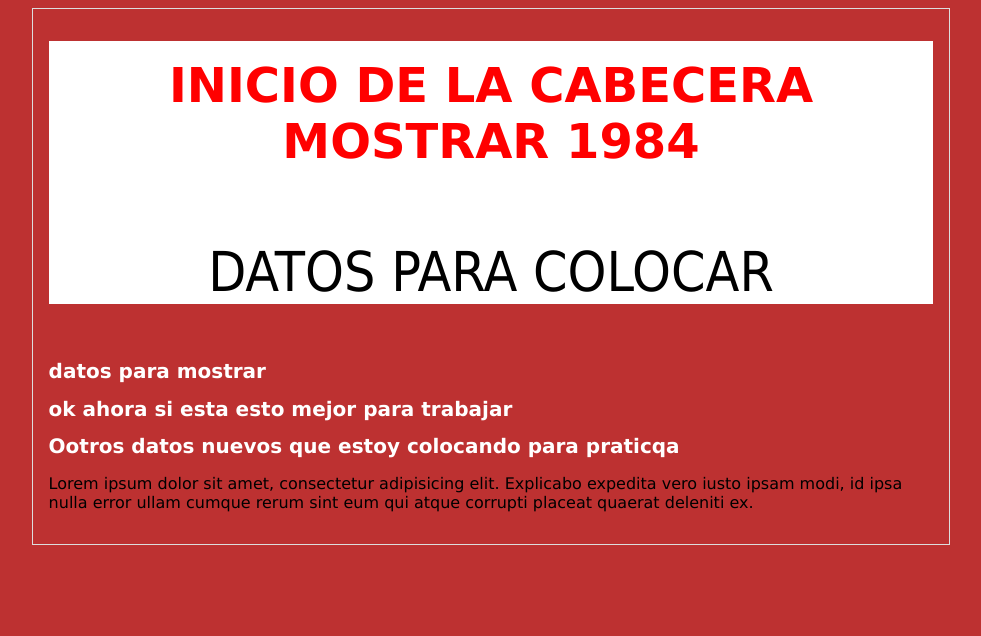
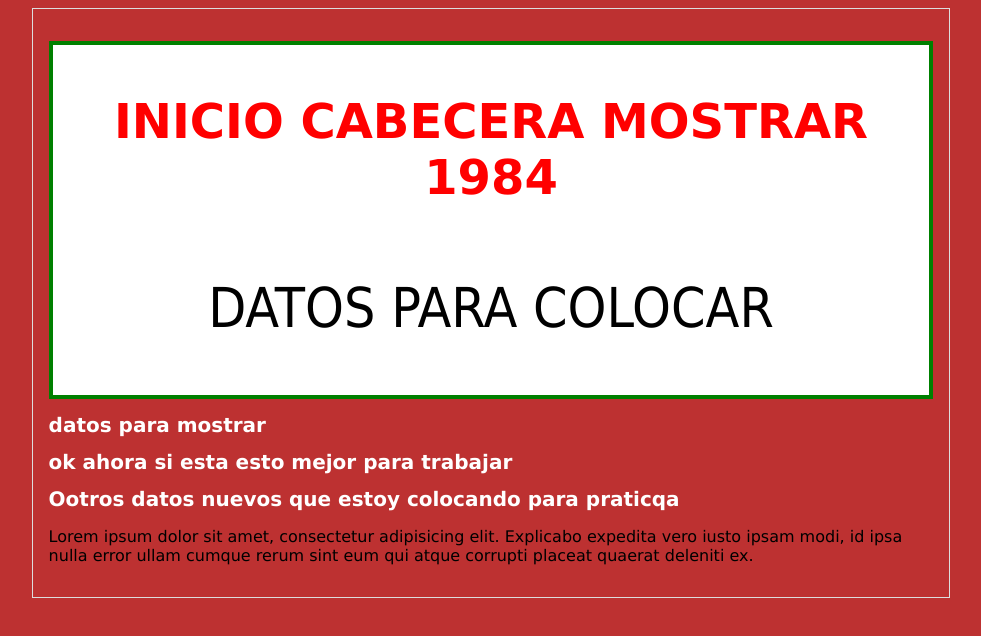
Before and after one commit to RennyDelgado/cocina, a plain HTML site: page index.html in a window 1280 px wide. Shown: the whole page, without its empty margins (149-1130 px from the left). Drawn offline with Linux system fonts and the light colour scheme.

Commit message:
#9 cambios

```diff
--- a/css/estilos.css
+++ b/css/estilos.css
@@ -14,8 +14,11 @@ font-family: verdana;
   margin: 0 auto;
 }
 
-#container #cabecera { background-color: white; margin-top: -1rem; text-align: center;}
-#container #cabecera h1 {color: red; padding: 1rem; text-transform: uppercase; font-size: 3rem}
+#container #cabecera { background-color: white; margin-top: 1rem; text-align: center;
+border:4px green solid;}
+
+#container #cabecera h1 {color: red; padding: 1rem;
+text-transform: uppercase; font-size: 3rem}
 #container #cabecera p {font-family:tahoma; font-size:55px; text-transform: uppercase;}
 
 #container h1 {color:#fff; font-size: 20px;}
--- a/index.html
+++ b/index.html
@@ -12,7 +12,7 @@
 <div id="container">
 
   <div id="cabecera">
-    <h1>INICIO DE LA CABECERA MOSTRAR 1984</h1>
+    <h1>INICIO CABECERA MOSTRAR 1984</h1>
     <p>datos para colocar</p>
   </div>
 
```
